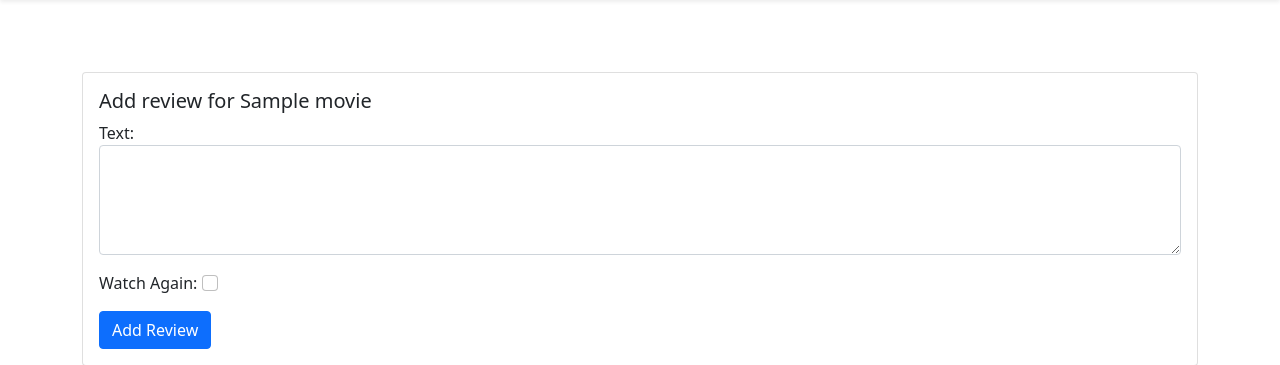
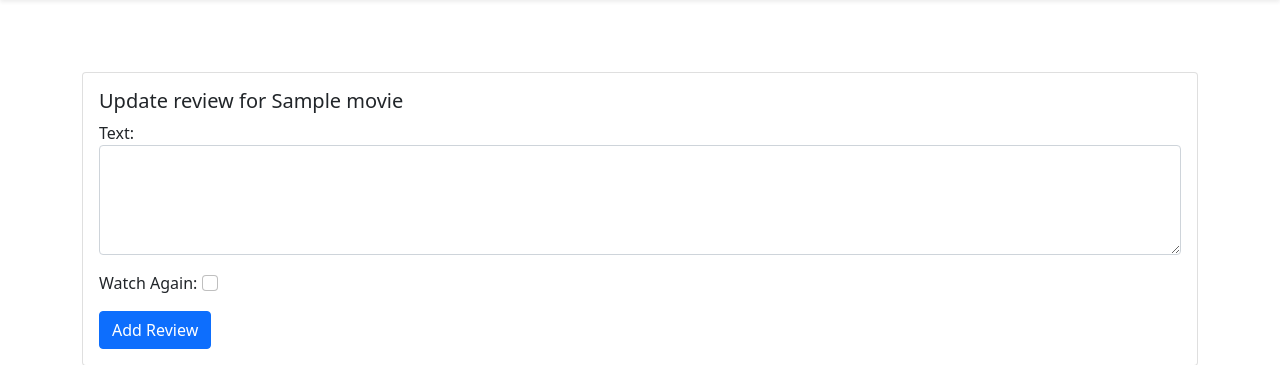
Before and after one commit to paulnyabaro/moviereviews, a Django app: template movie/templates/updatereview.html in a window 1280 px wide. Shown: the part 56-421 px from the top of the page. Run offline with Django 4.2, Linux system fonts and the light colour scheme; the template is opened without the code that fills it: values that come from a table or form of the project are taken from there, others are empty; tables that the repository leaves empty hold one stand-in row (values such as "Sample post"); parts of the project's set-up code (start-up, migrations or seed data) failed here and were passed over.

Commit message:
Working on update review view

```diff
--- a/movie/templates/updatereview.html
+++ b/movie/templates/updatereview.html
@@ -3,7 +3,7 @@
     <div class="py-4">
         <div class="card">
             <div class="card-body">
-                <h5 class="card-title">Add review for {{ movie.title }}</h5>
+                <h5 class="card-title">Update review for {{ movie.title }}</h5>
                 {% if error %}
                 <div class="alert alert-danger" role="alert">
                     {{ error }}
```
